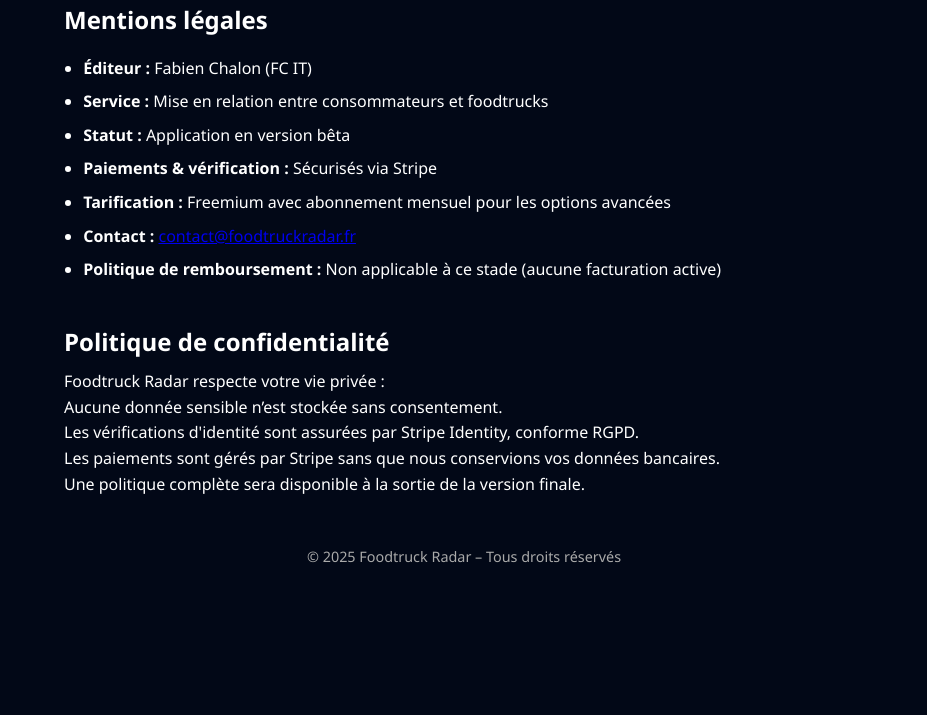
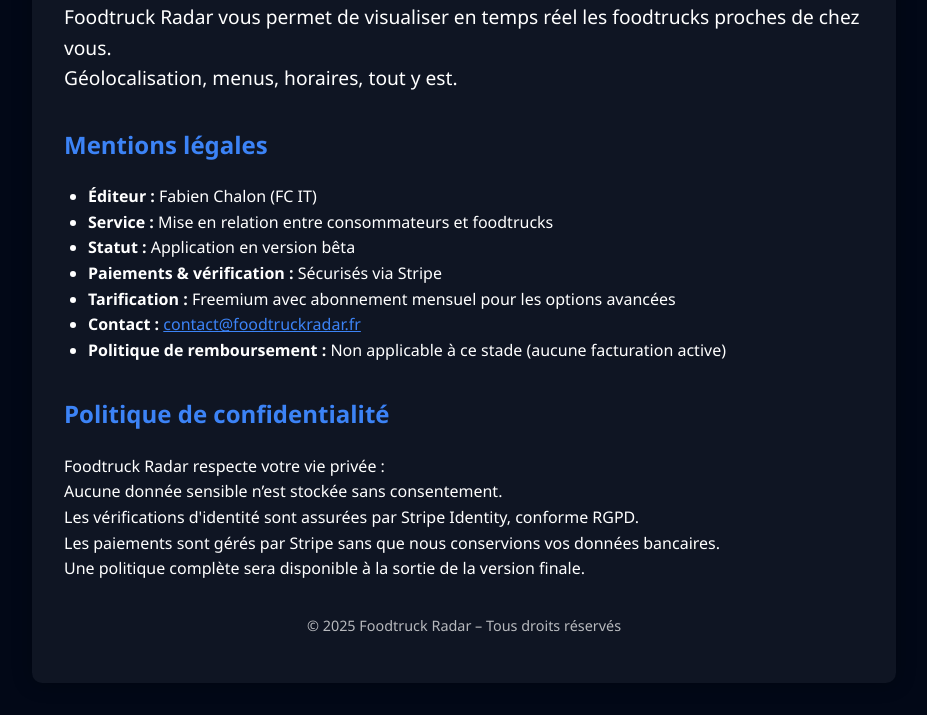
Before and after one commit to fchalon-fcit/foodtruckradar-landing, a plain HTML site: page index.html in a window 1280 px wide. Shown: the part 154-869 px from the top of the page, without its empty margins (176-1103 px from the left). Before the commit the page ends 800 px from the top, so only its background shows below. Drawn offline with Linux system fonts and the light colour scheme.

Commit message:
Update style.css

```diff
--- a/style.css
+++ b/style.css
@@ -1,94 +1,52 @@
-:root {
-  --bg-dark: #020817;
-  --text-light: #ffffff;
-  --accent-orange: #F97316;
-  --accent-blue: #3C83F6;
-  --font-stack: 'Segoe UI', Roboto, sans-serif;
-}
-
-* {
+/* Base layout */
+body {
   margin: 0;
-  padding: 0;
-  box-sizing: border-box;
-}
-
-body {
-  background-color: var(--bg-dark);
-  color: var(--text-light);
-  font-family: var(--font-stack);
+  font-family: 'Segoe UI', sans-serif;
+  background-color: #020817;
+  color: white;
   line-height: 1.6;
+  display: flex;
+  justify-content: center;
   padding: 2rem;
 }
 
-header {
-  text-align: center;
-  margin-bottom: 3rem;
+a {
+  color: #3C83F6;
+  text-decoration: underline;
+}
+
+.container {
+  max-width: 800px;
+  padding: 2rem;
+  background-color: rgba(255, 255, 255, 0.05);
+  border-radius: 10px;
+  box-shadow: 0 0 20px rgba(0, 0, 0, 0.3);
 }
 
 h1 {
-  font-size: 2.5rem;
-  margin-bottom: 0.5rem;
-}
-
-.subtitle {
-  font-size: 1.2rem;
-  margin-bottom: 1.5rem;
-  color: #ccc;
-}
-
-.btn {
-  display: inline-block;
-  padding: 0.75rem 1.5rem;
-  border-radius: 6px;
-  text-decoration: none;
-  font-weight: bold;
-  transition: background-color 0.3s ease;
-}
-
-.primary {
-  background-color: var(--accent-orange);
-  color: #fff;
-}
-
-.primary:hover {
-  background-color: #ea580c;
-}
-
-.secondary {
-  background-color: var(--accent-blue);
-  color: #fff;
-}
-
-.secondary:hover {
-  background-color: #2563eb;
-}
-
-main {
-  max-width: 800px;
-  margin: 0 auto;
-}
-
-section {
-  margin-bottom: 2.5rem;
+  color: #F97316;
+  font-size: 2rem;
+  margin-bottom: 1rem;
 }
 
 h2 {
-  margin-bottom: 0.5rem;
-  font-size: 1.5rem;
+  margin-top: 2rem;
+  color: #3C83F6;
 }
 
 ul {
-  margin-top: 1rem;
-  padding-left: 1.2rem;
+  list-style-type: disc;
+  padding-left: 1.5rem;
 }
 
-ul li {
-  margin-bottom: 0.5rem;
+.lead {
+  font-size: 1.2rem;
+  margin-bottom: 2rem;
 }
 
 footer {
+  margin-top: 2rem;
+  font-size: 0.9rem;
+  opacity: 0.7;
   text-align: center;
-  font-size: 0.9rem;
-  color: #aaa;
-  margin-top: 3rem;
 }
```
